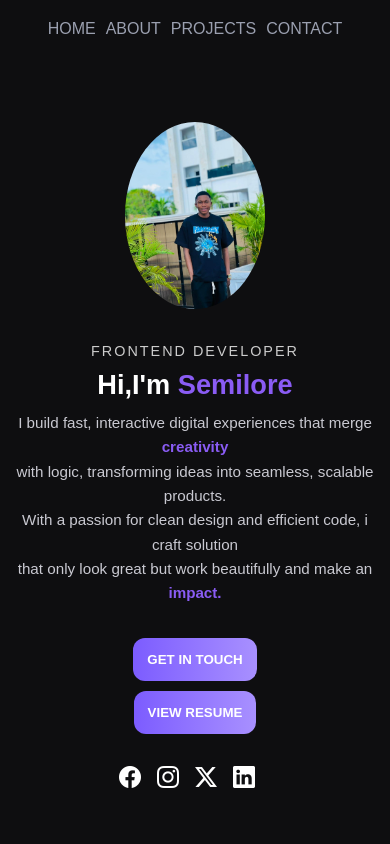
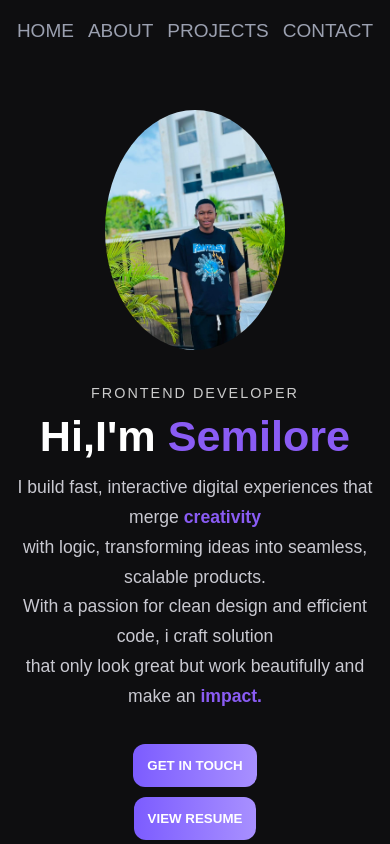
Before and after one commit to slim122900/potfolio, a plain HTML site: page index.html in a window 390 px wide. Shown: the top 844 px of the page. Drawn offline with nearby package versions, Linux system fonts and the light colour scheme.

Commit message:
i added to the phone view

```diff
--- a/style.css
+++ b/style.css
@@ -504,6 +504,9 @@ button:hover {
 
 /* ----------- MOBILE PHONES (480px – 599px) ----------- */
 @media (max-width: 600px) {
+  body {
+    font-size: 18px;
+  }
     .navbar ul {
         gap: 14px;
     }
@@ -513,11 +516,12 @@ button:hover {
     }
 
     .intro h1 {
-        font-size: 2rem;
+        font-size: 2.4rem;
+        line-height: 1.2;
     }
 
     .avatar img {
-        width: 160px;
+        width: 200px;
     }
 
     .button {
@@ -527,7 +531,8 @@ button:hover {
     }
 
     .description {
-        font-size: 1rem;
+        font-size: 1.2rem;
+        line-height: 1.7;
     }
 
     .point {
@@ -535,30 +540,33 @@ button:hover {
     }
 
     .title {
-        font-size: 2.2rem;
+        font-size: 2.6rem;
     }
 }
 
 /* ----------- SMALL MOBILE (300px – 479px) ----------- */
 @media (max-width: 480px) {
+  body {
+    font-size: 19px;
+  }
     .hero {
         padding: 110px 3% 40px;
     }
 
     .intro h1 {
-        font-size: 1.7rem;
+        font-size: 2.7rem;
     }
 
     .description {
-        font-size: 0.95rem;
+        font-size: 1.1rem;
     }
 
     .avatar img {
-        width: 140px;
+        width: 180px;
     }
 
     .navbar ul {
-        gap: 10px;
+        gap: 14px;
     }
 
     textarea {
```
